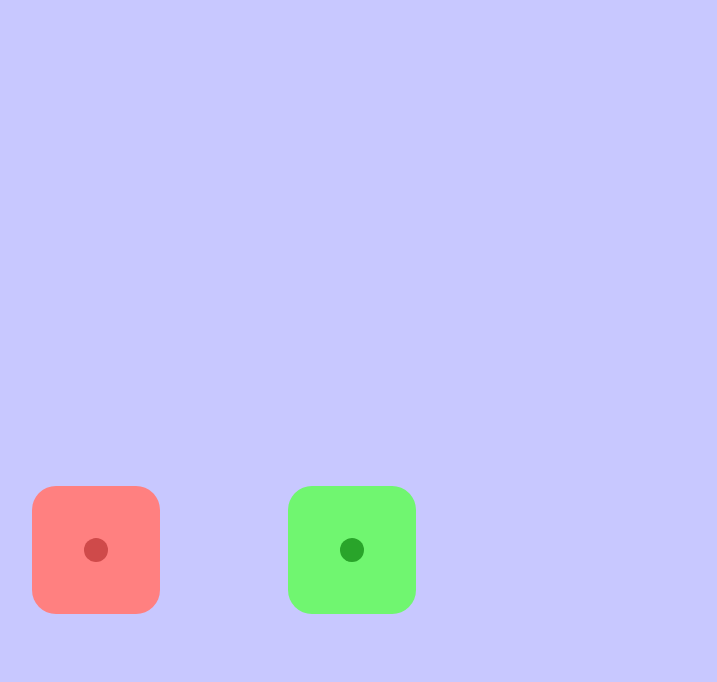
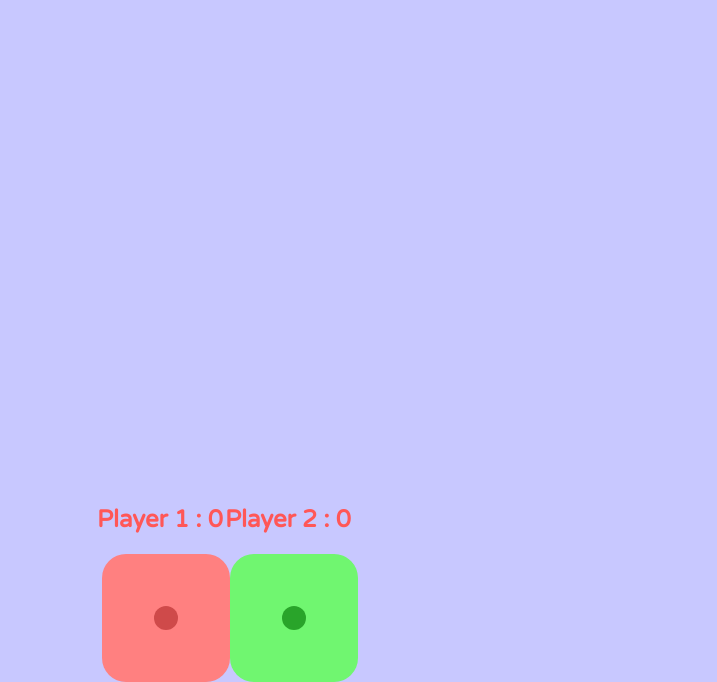
Before and after one commit to Hrishikesh-2712/diceGame2Players, a plain HTML site: page index.html in a window 1280 px wide. Shown: the part 268-950 px from the top of the page, without its empty margins (416-1133 px from the left). Before the commit the page ends 882 px from the top, so only its background shows below. Drawn offline with Linux system fonts and the light colour scheme.

Commit message:
Update index.html
added score

```diff
--- a/index.html
+++ b/index.html
@@ -31,65 +31,19 @@
   </div>
 
   <div class="mid">
+  <div class="pl1">
+  <h2>Player 1 : <strong>0</strong></h2>
     <div id="dice1" class="n1">
         <hr class="one">
     </div>
+    </div>
+      <div class="pl2">
+  <h2>Player 2 : <strong>0</strong></h2>
     <div id="dice2" class="n1">
       <hr class="one">
     </div>
-    <!-- <div id="dice3" class="n3">
-      <div class="rotate-135">
-        <hr class="one" />
-        <hr class="two" />
-        <hr class="three" />
+    </div>
       </div>
-    </div>
-
-    <div id="dice4" class="n4">
-      <div class="">
-        <div class="row">
-          <hr class="one" />
-          <hr class="two" />
-        </div>
-        <div class="row">
-          <hr class="three" />
-          <hr class="four" />
-        </div>
-      </div>
-    </div>
-
-    <div id="dice5" class="n5">
-      <div class="">
-        <div class="row">
-          <hr class="one" />
-          <hr class="two" />
-        </div>
-        <div class="row">
-          <hr class="three" />
-        </div>
-        <div class="row">
-          <hr class="four" />
-          <hr class="five" />
-        </div>
-      </div>
-    </div>
-
-    <div id="dice6" class="n6">
-      <div class="inner">
-        <div class="row">
-          <hr class="one" />
-          <hr class="two" />
-          <hr class="three" />
-        </div>
-        <div class="row">
-          <hr class="four" />
-          <hr class="five" />
-          <hr class="six" />
-        </div>
-      </div>
-    </div-->
-
-  </div>
 
 </body>
 
```
